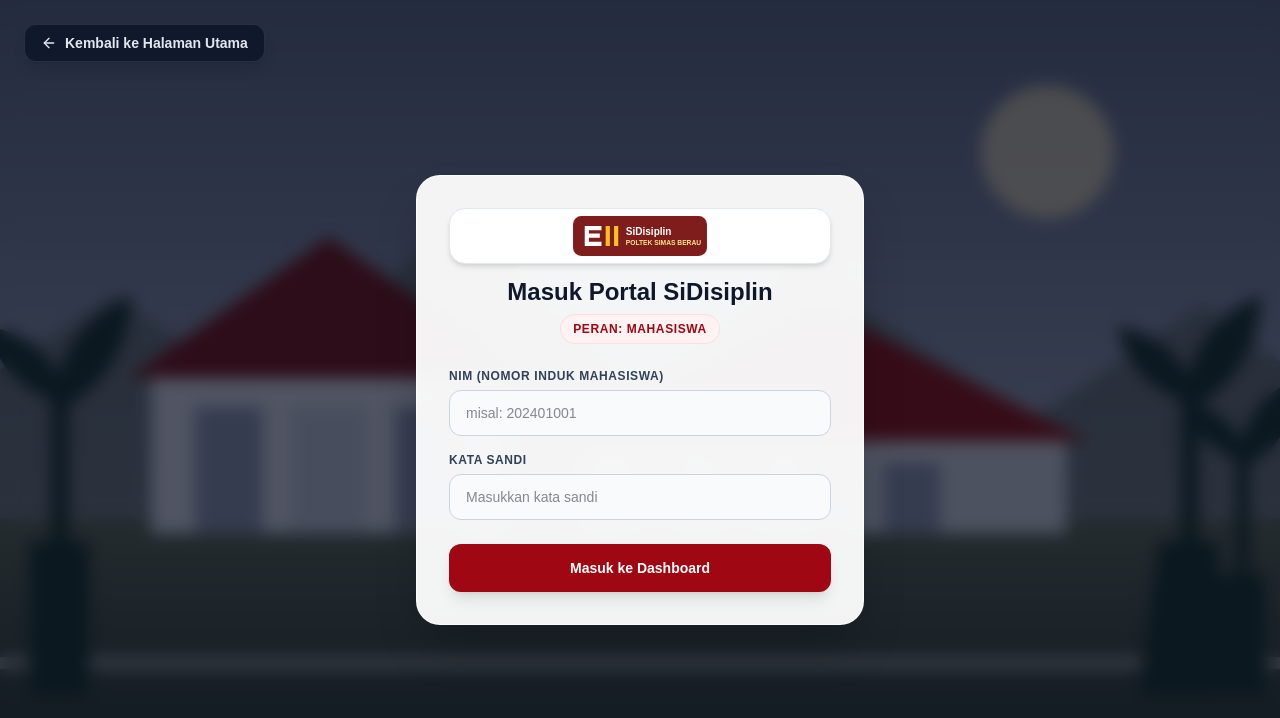
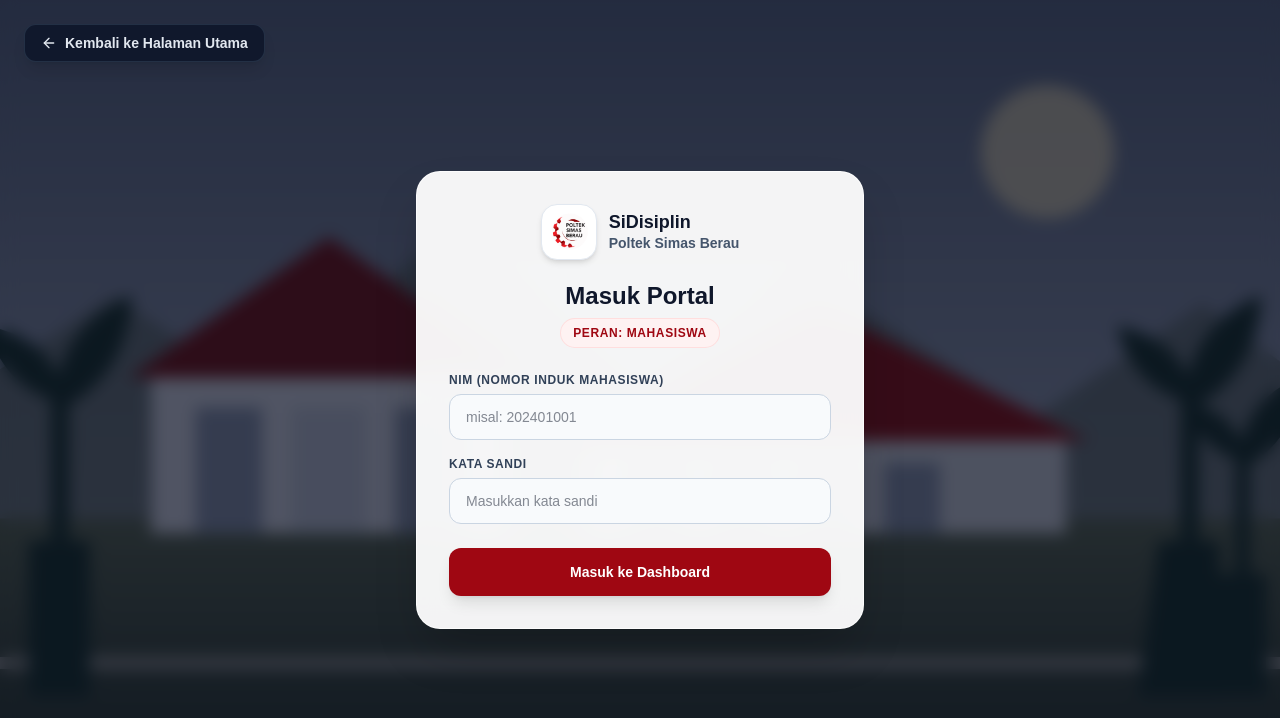
Before and after one commit to magangsipt-oss/Dashboard-Disiplin, a Next.js app in the folder frontend/: page /login in a window 1280 px wide. Shown: the top 718 px of the page. Built offline with nearby package versions, Linux system fonts and the light colour scheme.

Commit message:
feat: update logo and branding in LoginForm component

```diff
--- a/frontend/src/app/login/LoginForm.tsx
+++ b/frontend/src/app/login/LoginForm.tsx
@@ -81,15 +81,23 @@ export default function LoginForm({ role }: { role: LoginRole }) {
 
       <section className="bg-white/95 backdrop-blur-md rounded-3xl shadow-2xl p-8 max-w-md w-full border border-white/80 relative z-10">
         <div className="text-center mb-6">
-          <div className="h-14 w-auto flex items-center justify-center p-2 bg-white rounded-2xl shadow-md border border-slate-200 mx-auto mb-3">
+          <div className="flex items-center justify-center gap-3 mb-5">
             <img
-              src="/sidisiplin-mark.svg"
+              src="/poltek-simas-berau.png"
               alt="Logo Poltek Simas Berau"
-              className="h-10 w-auto object-contain"
+              className="h-14 w-14 object-contain rounded-2xl border border-slate-200 bg-white p-1 shadow-md"
             />
+            <div className="text-left">
+              <p className="text-lg font-extrabold leading-tight text-slate-900">
+                SiDisiplin
+              </p>
+              <p className="text-sm font-semibold text-slate-600">
+                Poltek Simas Berau
+              </p>
+            </div>
           </div>
           <h1 className="text-2xl font-extrabold text-slate-900">
-            Masuk Portal SiDisiplin
+            Masuk Portal
           </h1>
           <p className="text-red-800 text-xs mt-1.5 uppercase tracking-wider font-extrabold bg-red-50 py-1.5 px-3 rounded-full inline-block border border-red-200/50">
             Peran: {details.label}
```
